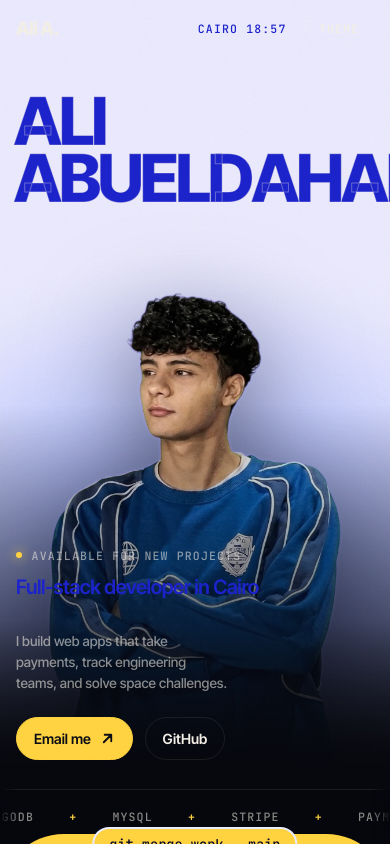
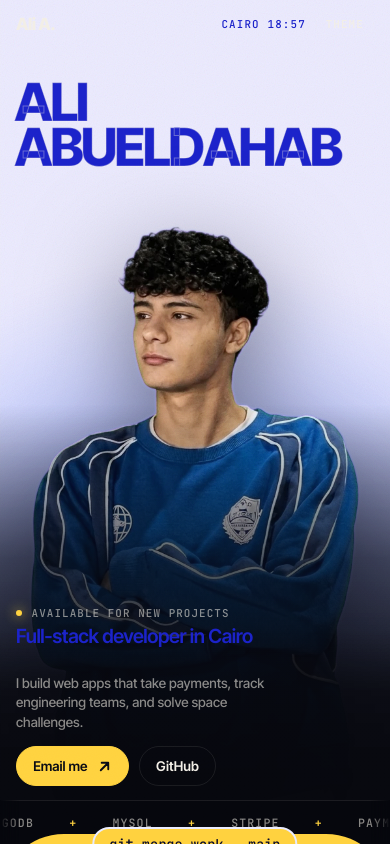
Before and after one commit to wegzelfager/new_me, an Angular app: page / in a window 390 px wide. Shown: the top 844 px of the page. Built offline with nearby package versions, Linux system fonts and the light colour scheme.

Commit message:
style(hero): eliminate gap on mobile by increasing portrait height and scaling name

```diff
--- a/src/app/hero/hero.component.scss
+++ b/src/app/hero/hero.component.scss
@@ -105,9 +105,9 @@
   border: 1.5px solid #fff;
 }
 
-@media (pointer: coarse) {
+@media (pointer: coarse), (max-width: 900px) {
   .cur {
-    display: none;
+    display: none !important;
   }
 }
 
@@ -486,9 +486,6 @@
   .stack {
     display: none;
   }
-  .info {
-    width: min(300px, 80vw);
-  }
   .tag {
     display: none;
   }
@@ -496,8 +493,27 @@
 
 @media (max-width: 768px) {
   .hero {
-    --fs: 17vw;
-    --ph: min(66vh, calc(100svh - 24vh));
+    --fs: clamp(2.7rem, 13.5vw, 4.6rem);
+    --px: 16px;
+    --sh: 44px;
+    --ph: clamp(500px, 74svh, 640px);
+    --pw: calc(var(--ph) * 0.547);
+  }
+  .top {
+    padding: calc(12px + env(safe-area-inset-top, 0px)) var(--px) 0;
+  }
+  .logo {
+    font-size: 1.05rem;
+  }
+  .meta {
+    gap: 0.6rem;
+  }
+  #clock {
+    font-size: 0.68rem;
+  }
+  .tg {
+    padding: 0.45em 0.85em;
+    font-size: 0.68rem;
   }
   .cols {
     background-size: 50% 100%;
@@ -506,18 +522,38 @@
     display: none;
   }
   .name {
-    top: calc(11vh + env(safe-area-inset-top, 0px));
+    top: calc(9.5vh + env(safe-area-inset-top, 0px));
+    line-height: 0.86;
+    letter-spacing: -0.055em;
+  }
+  .info {
+    width: calc(100% - var(--px) * 2);
+    max-width: 380px;
+    left: var(--px);
+    bottom: calc(var(--sh) + 14px);
+  }
+  .lab {
+    font-size: 0.68rem;
+    margin-bottom: 0.4rem;
   }
   .role {
-    font-size: 1.25rem;
+    font-size: clamp(1.15rem, 5vw, 1.45rem);
+    line-height: 1.2;
+    min-height: 2.2em;
   }
   .pitch {
-    font-size: 0.85rem;
-    max-width: 26ch;
+    font-size: 0.84rem;
+    line-height: 1.45;
+    max-width: 32ch;
+    margin-top: 0.35rem;
+  }
+  .cta {
+    margin-top: 0.9rem;
+    gap: 0.6rem;
   }
   .btn {
-    padding: 0.7em 1.2em;
-    font-size: 0.88rem;
+    padding: 0.65em 1.2em;
+    font-size: 0.84rem;
   }
   .hero::after {
     content: "";
@@ -528,11 +564,21 @@
     height: 52%;
     z-index: 5;
     pointer-events: none;
-    background: linear-gradient(transparent, var(--bg) 82%);
+    background: linear-gradient(
+      to bottom,
+      transparent 0%,
+      color-mix(in srgb, var(--bg) 65%, transparent) 35%,
+      color-mix(in srgb, var(--bg) 95%, transparent) 65%,
+      var(--bg) 100%
+    );
   }
 }
 
 @media (max-width: 380px) {
+  .hero {
+    --fs: clamp(2.3rem, 12.2vw, 3.8rem);
+    --ph: clamp(440px, 72svh, 540px);
+  }
   #clock {
     display: none;
   }
```
